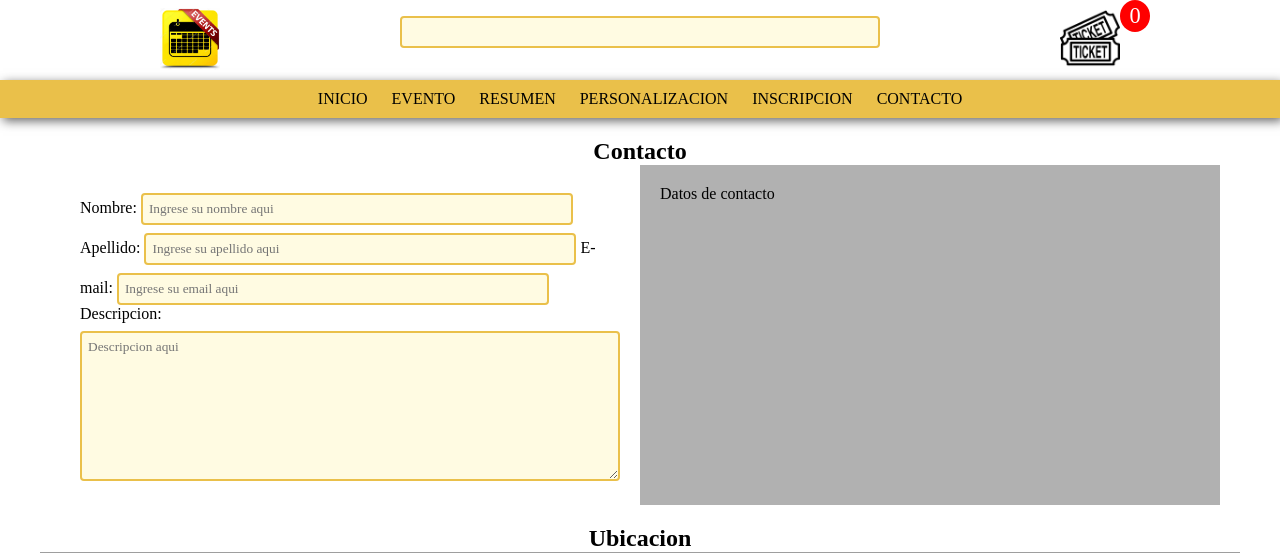
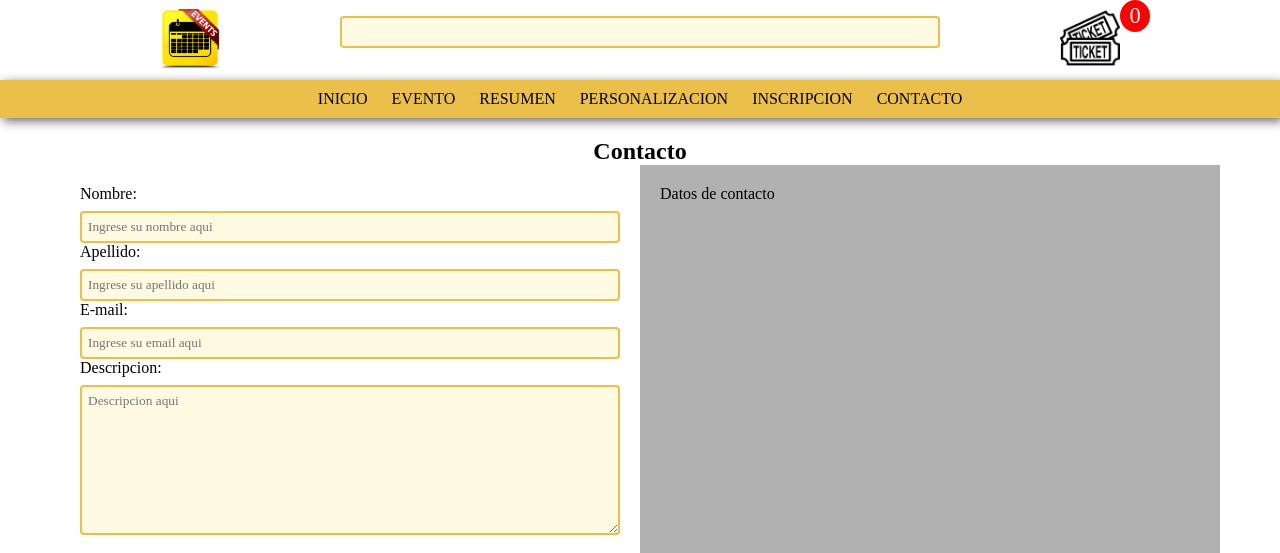
Before and after one commit to Chinooyoel/TP-ProgramacionWeb, a PHP site: page /contacto.html in a window 1280 px wide. Shown: the top 553 px of the page. Run offline with PHP 8.4, Linux system fonts and the light colour scheme; grey boxes are pictures that could not be loaded.

Commit message:
agregado de !important

```diff
--- a/estilos/estiloscontacto.css
+++ b/estilos/estiloscontacto.css
@@ -14,7 +14,7 @@ input,
 label,
 textarea
 {
-    width: 100%;
+    width: 100% !important;
 }
 
 textarea
```
